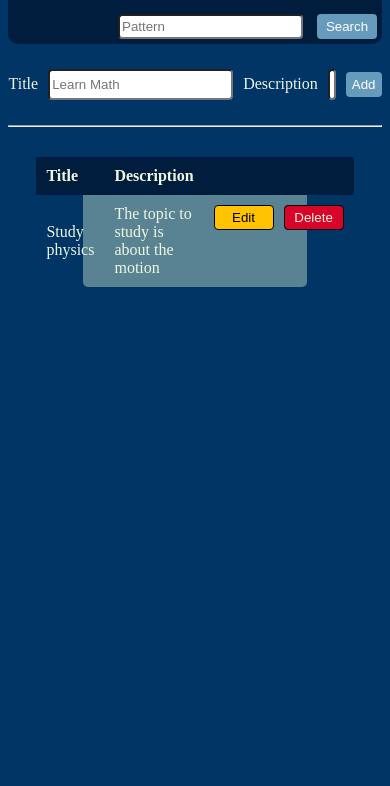
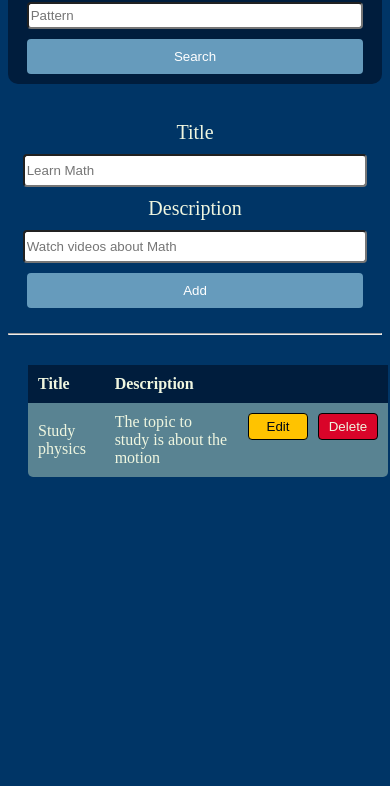
Before and after one commit to adrianmota/todo-list, a plain HTML site: page index.html in a window 390 px wide. Shown: the part 58-844 px from the top of the page. Drawn offline with Linux system fonts and the light colour scheme.

Commit message:
Improving the style and making the UI responsive

```diff
--- a/css/style.css
+++ b/css/style.css
@@ -13,6 +13,8 @@ header {
     width: 100%;
     background-color: #001d3d;
     border-radius: 10px;
+    position: relative;
+    top: -12px;
 }
 
 .text-right {
@@ -28,7 +30,7 @@ header {
     border: 0;
     border-radius: 4px;
     width: 60px;
-    height: 25px;
+    height: 27px;
     background-color: #669bbc;
     color: white;
 }
@@ -37,7 +39,7 @@ header {
     border: 0;
     border-radius: 4px;
     width: 60px;
-    height: 25px;
+    height: 27px;
     background-color: #598392;
     color: white;
 }
@@ -46,7 +48,7 @@ header {
     border: 0;
     border-radius: 4px;
     width: 60px;
-    height: 25px;
+    height: 27px;
     background-color: #669bbc;
     color: white;
 }
@@ -56,34 +58,34 @@ header {
     border: 1px solid black;
     border-radius: 4px;
     width: 60px;
-    height: 25px;
+    height: 27px;
     background-color: #ffc300;
-    color: 000814;
+    color: #000814;
 }
 
 .btn-secondary:hover {
     border: 0;
     border-radius: 4px;
     width: 60px;
-    height: 25px;
+    height: 27px;
     background-color: #ee9b00;
-    color: 000814;
+    color: #000814;
 }
 
 .btn-secondary:active {
     border: 0;
     border-radius: 4px;
     width: 60px;
-    height: 25px;
+    height: 27px;
     background-color: #ffc300;
-    color: 000814;
+    color: #000814;
 }
 
 .btn-danger {
     border: 1px solid black;
     border-radius: 4px;
     width: 60px;
-    height: 25px;
+    height: 27px;
     background-color: #d90429;
     color: #eff6e0;
 }
@@ -92,7 +94,7 @@ header {
     border: 0;
     border-radius: 4px;
     width: 60px;
-    height: 25px;
+    height: 27px;
     background-color: #780000;
     color: #eff6e0;
 }
@@ -101,18 +103,19 @@ header {
     border: 0;
     border-radius: 4px;
     width: 60px;
-    height: 25px;
+    height: 27px;
     background-color: #d90429;
     color: #eff6e0;
 }
 
 .box-height {
-    height: 25px;
+    height: 27px;
     border-radius: 4px;
 }
 
 .box-width {
     width: 60%;
+    min-width: 200px;
 }
 
 [id="todo-add-form-div"] {
@@ -136,8 +139,9 @@ header {
     margin-top: 30px;
     display: flex;
     flex-direction: row;
+    justify-content: center;
     align-items: center;
-    justify-content: center;
+    min-width: 400px;
     width: 100%;
 }
 
@@ -146,23 +150,24 @@ header {
     border-radius: 5px;
     display: flex;
     flex-direction: row;
+    justify-content: center;
     align-items: center;
-    justify-content: center;
+    min-width: 570px;
     width: 60%;
+}
+
+[id="table"] {
+    color: #eff6e0;
+    border-collapse: collapse;
+    margin: 0 auto;
+    min-width: 570px;
+    width: 100%;
 }
 
 [id="search-form"] {
     display: flex;
     flex-direction: row;
     justify-content: right;
-    align-content: center;
-}
-
-[id="table"] {
-    color: #eff6e0;
-    border-collapse: collapse;
-    margin: 0 auto;
-    width: 100%;
 }
 
 [id="table"] th {
@@ -174,3 +179,65 @@ header {
 [id="table"] td {
     padding: 10px;
 }
+
+@media (max-width: 570px) {
+    [id="todo-add-form"] {
+        font-size: 20px;
+        flex-direction: column;
+        width: 100%;
+    }
+
+    .btn-primary {
+        width: 90%;
+        height: 35px;
+    }
+
+    .btn-primary:hover {
+        width: 90%;
+        height: 35px;
+    }
+
+    .btn-primary:active {
+        width: 90%;
+        height: 35px;
+    }
+
+    [id="title"] {
+        width: 90%;
+    }
+
+    [id="description"] {
+        width: 90%;
+    }
+
+    [id="search-form"] {
+        flex-direction: column;
+        width: 100%;
+    }
+
+    [id="search"] {
+        align-self: center;
+        width: 90%;
+        margin-bottom: 10px;
+    }
+
+    [id="search"]:hover {
+        align-self: center;
+        width: 90%;
+    }
+
+    [id="search-input"] {
+        align-self: center;
+        width: 90%;
+    }
+
+    [id="table-background"] {
+        min-width: 0px;
+        width: 90%;
+    }
+
+    [id="table"] {
+        min-width: 0px;
+        width: 100%;
+    }
+}
--- a/index.html
+++ b/index.html
@@ -11,9 +11,9 @@
     <header>
         <nav>
             <h1>Todo List</h1>
-            <div id="search-form">
-                <form>
-                    <input type="search" placeholder="Pattern" class="ma-5 box-height"/>
+            <div id="search-form-div">
+                <form id="search-form">
+                    <input id="search-input" type="search" placeholder="Pattern" class="ma-5 box-height"/>
 	   <button id="search" type="submit" class="ma-5 btn-primary">Search</button>
                 </form>
             </div>
@@ -27,7 +27,7 @@
                 <input id="title" type="text" placeholder="Learn Math" class="ma-5 box-height" />
                 <label for="description" class="ma-5">Description</label>
                 <input id="description" type="text" placeholder="Watch videos about Math" class="ma-5 box-height box-width"/>
-                <button id="btn-add" type="button" class="ma-5 btn-primary">Add</button>
+                <button id="add-btn" type="button" class="ma-5 btn-primary">Add</button>
             </form>
         </div>
         <hr />
@@ -47,8 +47,8 @@
                             <td>Study physics</td>
                             <td>The topic to study is about the motion</td>
                             <td class="text-right">
-                                <button id="btn-edit" type="button" class="btn-secondary">Edit</button>
-                                <button id="btn-delete" type="button" class="btn-danger">Delete</button>
+                                <button id="edit-btn" type="button" class="btn-secondary">Edit</button>
+                                <button id="delete-btn" type="button" class="btn-danger">Delete</button>
                             </td>
                         </tr>
                     </tbody>
```
